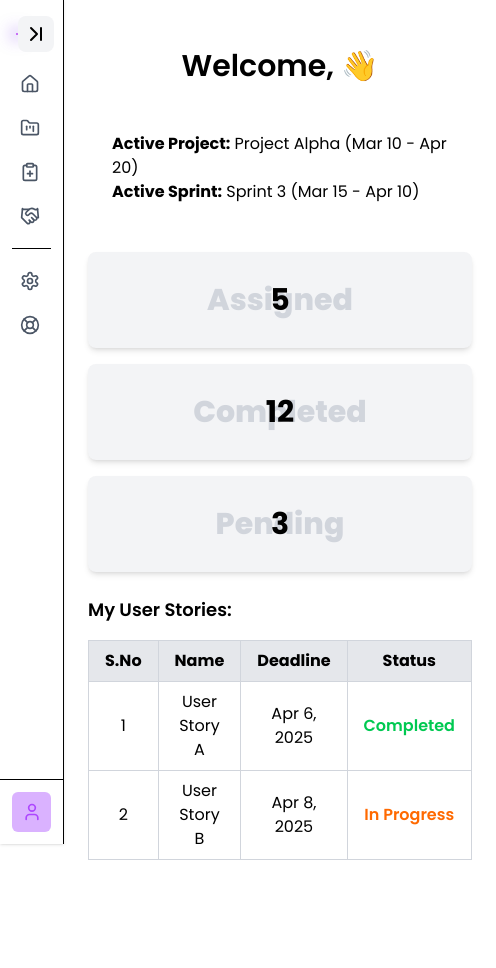
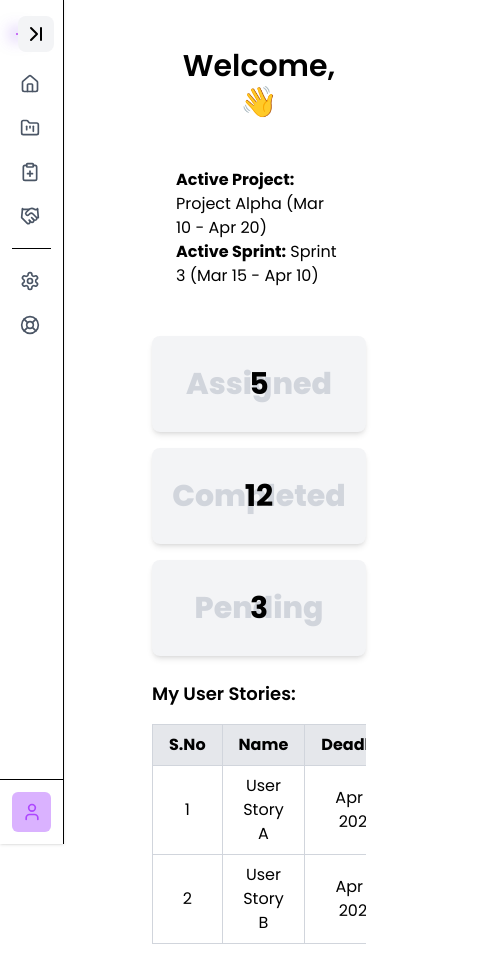
Before and after one commit to Sabarish-developer/SprintX, a React (Vite) app in the folder client/: page /home in a window 390 px wide. Shown: the whole page, 496 px wide, since content can reach past the window. Before the commit the page ends 884 px from the top, so only its background shows below. Built offline with nearby package versions, Linux system fonts and the light colour scheme.

Commit message:
resolved width issues responsive!

```diff
--- a/client/src/components/DashboardLayout.jsx
+++ b/client/src/components/DashboardLayout.jsx
@@ -17,7 +17,7 @@ export default function DashboardLayout() {
       </SideBar>
 
       {/* Main Content */}
-      <div className="flex-1">
+      <div className="ml-16 flex-1 overflow-x-auto">
         <Outlet />
       </div>
     </div>
```
Also changed, not shown: client/src/components/Home.jsx (+11 -0 lines), client/src/components/Projects.jsx (+119 -0 lines).
